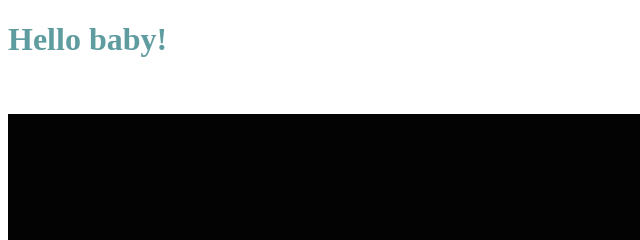
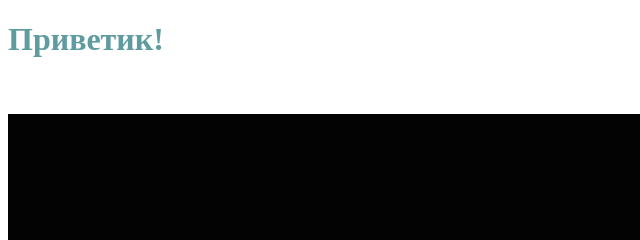
Before and after one commit to Endless-Pony/Container, a plain HTML site: page nginx/index.html in a window 1280 px wide. Shown: the top 240 px of the page, 0-640 px from the left. Drawn offline with Linux system fonts and the light colour scheme.

Commit message:
Update index.html

```diff
--- a/nginx/index.html
+++ b/nginx/index.html
@@ -14,7 +14,7 @@
 </head>
 <body>
     <!-- Create a canvas element on which the fireworks will be drawn -->
-<h1 style="color: #5e9ca0;">Hello baby!</h1>
+<h1 style="color: #5e9ca0;">Приветик!</h1>
 <p>&nbsp;</p>
 	<canvas id="fireworks"></canvas>
     <script>
```
